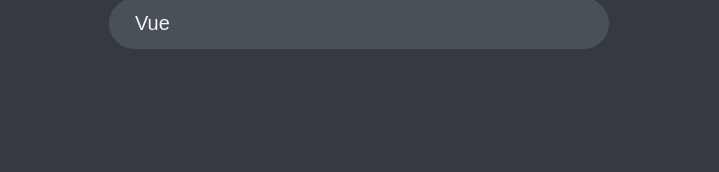
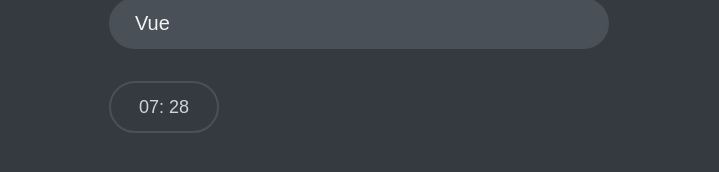
Before and after one commit to Mariano1994/React-Quiz, a React (Vite) app: page / in a window 1280 px wide. Both pictures are taken after a click on the button "Let's start". Shown: the part 564-736 px from the top of the page, without its empty margins (281-1000 px from the left). Built offline with nearby package versions, Linux system fonts and the light colour scheme; data requests are answered from the project's data file; a web font is replaced by a local one.

Commit message:
Create Timer componentsMake timer works sccording to the number of quaestions

```diff
--- a/src/App.jsx
+++ b/src/App.jsx
@@ -8,6 +8,8 @@
 import { NextButton } from "./components/NextButton";
 import { ProgressBar } from "./components/ProgressBar";
 import { FinishedScreen } from "./components/FinishedScreen";
+import { Footer } from "./components/Footer";
+import { Timer } from "./components/Timer";
 
 const initialState = {
   questions: [],
@@ -18,7 +20,10 @@
   userAnswer: null,
   userScore: 0,
   score: 0,
+  secondRemanining: null,
 };
+
+const SECOND_PER_QUESTION = 30;
 
 function reducer(state, action) {
   switch (action.type) {
@@ -27,7 +32,11 @@
     case "dataFeiled":
       return { ...state, status: "Error" };
     case "quizStarted":
-      return { ...state, status: "Active" };
+      return {
+        ...state,
+        status: "Active",
+        secondRemanining: state.questions.length * SECOND_PER_QUESTION,
+      };
     case "userAnswer":
       const question = state.questions.at(state.indexOfCurrentQuestion);
 
@@ -60,6 +69,13 @@
         status: "Ready",
         score: state.score,
       };
+
+    case "tick":
+      return {
+        ...state,
+        secondRemanining: state.secondRemanining - 1,
+        status: state.secondRemanining === 0 ? "Finished" : state.status,
+      };
     default:
       return new Error("Action unknown");
   }
@@ -67,7 +83,15 @@
 
 export function App() {
   const [
-    { questions, status, indexOfCurrentQuestion, userAnswer, userScore, score },
+    {
+      questions,
+      status,
+      indexOfCurrentQuestion,
+      userAnswer,
+      userScore,
+      score,
+      secondRemanining,
+    },
     dispatch,
   ] = useReducer(reducer, initialState);
 
@@ -129,6 +153,12 @@
                 dispatch={dispatch}
                 // onNewUserAnswer={handlerNewUserAnswer}
               />
+
+              <Footer>
+                <Timer
+                  dispatch={dispatch}
+                  secondRemanining={secondRemanining}
+                />
                 <NextButton
                   onGoToNextQuestion={handleNextQuestion}
                   userAnswer={userAnswer}
@@ -136,6 +166,7 @@
                   indexOfCurrentQuestion={indexOfCurrentQuestion}
                   onFinishedQuiz={handleFinishedQuiz}
                 />
+              </Footer>
             </>
           )}
 
--- /dev/null
+++ b/src/components/Footer.jsx
@@ -0,0 +1,7 @@
+export function Footer({ children }) {
+  return (
+    <>
+      <footer>{children}</footer>
+    </>
+  );
+}
--- /dev/null
+++ b/src/components/Timer.jsx
@@ -0,0 +1,24 @@
+import { useEffect } from "react";
+
+export function Timer({ dispatch, secondRemanining }) {
+  const min = Math.floor(secondRemanining / 60);
+  const sec = secondRemanining % 60;
+  useEffect(() => {
+    const id = setInterval(() => {
+      dispatch({ type: "tick" });
+    }, 1000);
+
+    return () => clearInterval(id);
+  }, [dispatch]);
+  return (
+    <>
+      <div className="timer">
+        <span>
+          {min < 10 && "0"}
+          {min}: {sec < 10 && "0"}
+          {sec}
+        </span>
+      </div>
+    </>
+  );
+}
```
Lines whose indentation alone changed are shown as unchanged.
